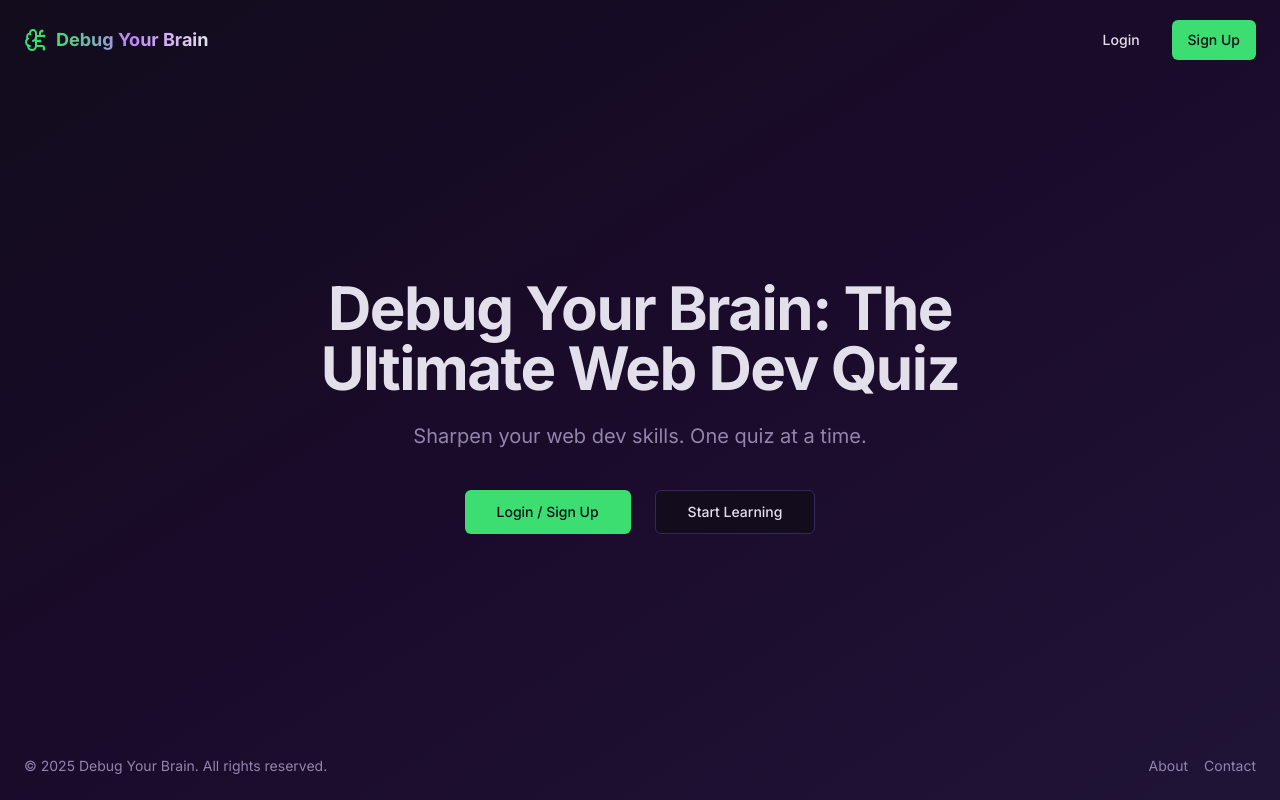
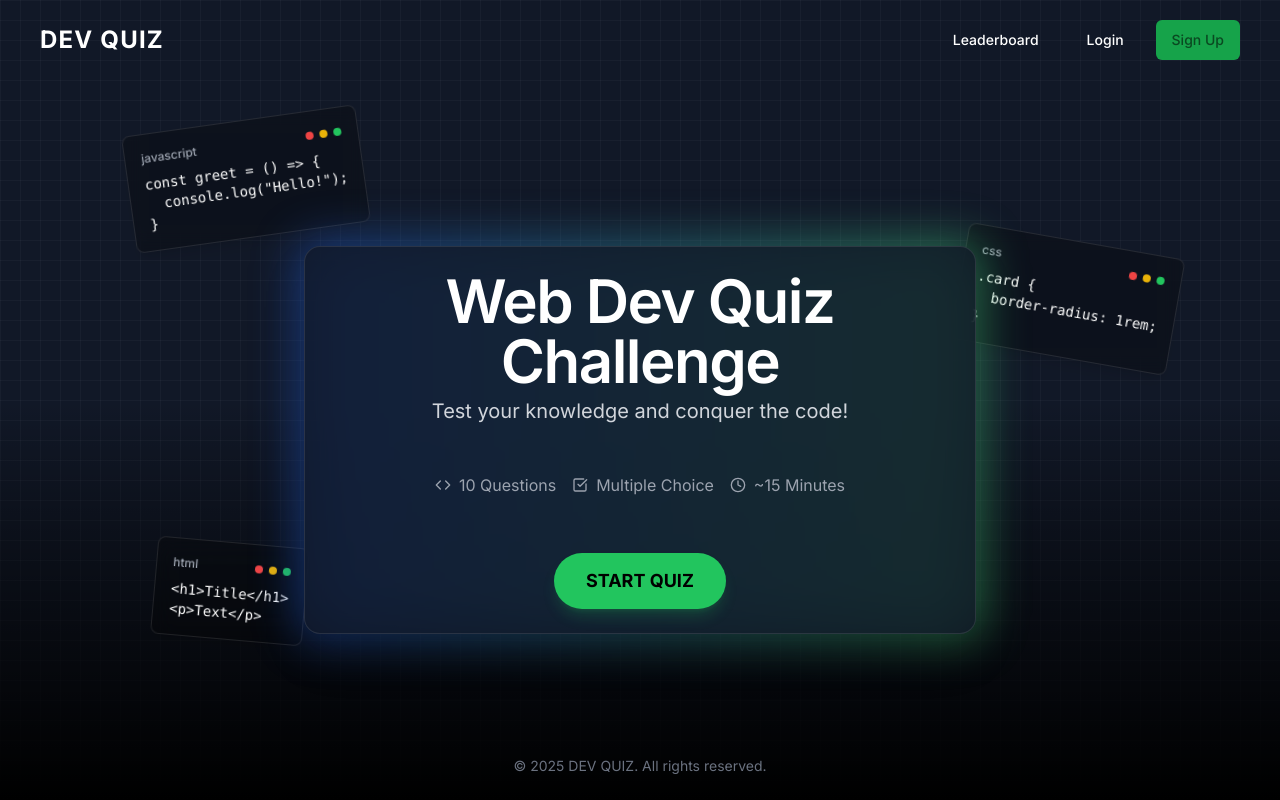
Before and after one commit to nilakshichoudhary1234-code/WEBLEARN, a Next.js app: page / in a window 1280 px wide. Built offline with nearby package versions, Linux system fonts and the light colour scheme.

Commit message:
“Modern desktop hero screen for a ‘Web Dev Quiz Challenge’ website, dark

```diff
--- a/src/app/globals.css
+++ b/src/app/globals.css
@@ -8,73 +8,65 @@ body {
 
 @layer base {
   :root {
-    --background: 260 40% 8%;
-    --foreground: 260 20% 90%;
-    --card: 260 40% 12%;
-    --card-foreground: 260 20% 90%;
-    --popover: 260 40% 12%;
-    --popover-foreground: 260 20% 90%;
-    --primary: 140 70% 55%; /* Terminal Green */
-    --primary-foreground: 260 40% 8%;
-    --secondary: 260 40% 15%;
-    --secondary-foreground: 260 20% 90%;
-    --muted: 260 40% 15%;
-    --muted-foreground: 260 20% 60%;
-    --accent: 260 50% 30%; /* Purple Accent */
-    --accent-foreground: 260 20% 90%;
+    --background: 224 71.4% 4.1%;
+    --foreground: 210 20% 98%;
+
+    --card: 224 71.4% 4.1%;
+    --card-foreground: 210 20% 98%;
+
+    --popover: 224 71.4% 4.1%;
+    --popover-foreground: 210 20% 98%;
+
+    --primary: 142.1 76.2% 36.3%; /* Green */
+    --primary-foreground: 142.1 76.2% 16.3%;
+
+    --secondary: 222.2 47.4% 11.2%;
+    --secondary-foreground: 210 20% 98%;
+
+    --muted: 215 27.9% 16.9%;
+    --muted-foreground: 217.9 10.6% 64.9%;
+
+    --accent: 257.9 86.8% 50.4%; /* Purple */
+    --accent-foreground: 210 20% 98%;
+
     --destructive: 0 62.8% 30.6%;
-    --destructive-foreground: 0 0% 98%;
-    --border: 260 40% 25%;
-    --input: 260 40% 25%;
-    --ring: 140 70% 55%;
-    --chart-1: 220 70% 50%;
-    --chart-2: 160 60% 45%;
-    --chart-3: 30 80% 55%;
-    --chart-4: 280 65% 60%;
-    --chart-5: 340 75% 55%;
+    --destructive-foreground: 0 85.7% 97.3%;
+
+    --border: 215 27.9% 16.9%;
+    --input: 215 27.9% 16.9%;
+    --ring: 142.1 76.2% 36.3%;
+
     --radius: 0.5rem;
-    --sidebar-background: 0 0% 98%;
-    --sidebar-foreground: 240 5.3% 26.1%;
-    --sidebar-primary: 240 5.9% 10%;
-    --sidebar-primary-foreground: 0 0% 98%;
-    --sidebar-accent: 240 4.8% 95.9%;
-    --sidebar-accent-foreground: 240 5.9% 10%;
-    --sidebar-border: 220 13% 91%;
-    --sidebar-ring: 217.2 91.2% 59.8%;
   }
+
   .dark {
-    --background: 260 40% 8%;
-    --foreground: 260 20% 90%;
-    --card: 260 40% 12%;
-    --card-foreground: 260 20% 90%;
-    --popover: 260 40% 12%;
-    --popover-foreground: 260 20% 90%;
-    --primary: 140 70% 55%;
-    --primary-foreground: 260 40% 8%;
-    --secondary: 260 40% 15%;
-    --secondary-foreground: 260 20% 90%;
-    --muted: 260 40% 15%;
-    --muted-foreground: 260 20% 60%;
-    --accent: 260 50% 30%;
-    --accent-foreground: 260 20% 90%;
+    --background: 224 71.4% 4.1%;
+    --foreground: 210 20% 98%;
+
+    --card: 224 71.4% 4.1%;
+    --card-foreground: 210 20% 98%;
+
+    --popover: 224 71.4% 4.1%;
+    --popover-foreground: 210 20% 98%;
+
+    --primary: 142.1 76.2% 36.3%;
+    --primary-foreground: 142.1 76.2% 16.3%;
+
+    --secondary: 222.2 47.4% 11.2%;
+    --secondary-foreground: 210 20% 98%;
+
+    --muted: 215 27.9% 16.9%;
+    --muted-foreground: 217.9 10.6% 64.9%;
+
+    --accent: 257.9 86.8% 50.4%;
+    --accent-foreground: 210 20% 98%;
+
     --destructive: 0 62.8% 30.6%;
-    --destructive-foreground: 0 0% 98%;
-    --border: 260 40% 25%;
-    --input: 260 40% 25%;
-    --ring: 140 70% 55%;
-    --chart-1: 220 70% 50%;
-    --chart-2: 160 60% 45%;
-    --chart-3: 30 80% 55%;
-    --chart-4: 280 65% 60%;
-    --chart-5: 340 75% 55%;
-    --sidebar-background: 240 5.9% 10%;
-    --sidebar-foreground: 240 4.8% 95.9%;
-    --sidebar-primary: 224.3 76.3% 48%;
-    --sidebar-primary-foreground: 0 0% 100%;
-    --sidebar-accent: 240 3.7% 15.9%;
-    --sidebar-accent-foreground: 240 4.8% 95.9%;
-    --sidebar-border: 240 3.7% 15.9%;
-    --sidebar-ring: 217.2 91.2% 59.8%;
+    --destructive-foreground: 0 85.7% 97.3%;
+
+    --border: 215 27.9% 16.9%;
+    --input: 215 27.9% 16.9%;
+    --ring: 142.1 76.2% 36.3%;
   }
 }
 
--- a/src/app/page.tsx
+++ b/src/app/page.tsx
@@ -1,57 +1,162 @@
 import { Button } from '@/components/ui/button';
+import {
+  Card,
+  CardContent,
+  CardDescription,
+  CardFooter,
+  CardHeader,
+  CardTitle,
+} from '@/components/ui/card';
+import { Code, CheckSquare, Clock } from 'lucide-react';
+import Link from 'next/link';
 import { Logo } from '@/components/Logo';
-import Link from 'next/link';
+import {
+  DropdownMenu,
+  DropdownMenuContent,
+  DropdownMenuItem,
+  DropdownMenuTrigger,
+} from '@/components/ui/dropdown-menu';
+import { BarChart, Menu } from 'lucide-react';
+
+const CodeSnippet = ({
+  code,
+  language,
+  className,
+}: {
+  code: string;
+  language: string;
+  className?: string;
+}) => (
+  <div
+    className={`absolute rounded-lg border border-white/10 bg-black/30 p-4 text-sm shadow-lg backdrop-blur-md ${className}`}
+  >
+    <div className="mb-2 flex items-center justify-between">
+      <span className="text-xs font-medium text-gray-400">{language}</span>
+      <div className="flex gap-1.5">
+        <div className="h-2 w-2 rounded-full bg-red-500"></div>
+        <div className="h-2 w-2 rounded-full bg-yellow-500"></div>
+        <div className="h-2 w-2 rounded-full bg-green-500"></div>
+      </div>
+    </div>
+    <pre className="font-code text-white">
+      <code>{code}</code>
+    </pre>
+  </div>
+);
 
 export default function Home() {
   return (
-    <div className="flex min-h-screen flex-col bg-gradient-to-br from-background via-purple-950/20 to-accent/30">
-      <header className="container mx-auto flex h-20 items-center justify-between px-4 md:px-6">
-        <Logo />
+    <div className="relative flex min-h-screen w-full flex-col items-center justify-center overflow-hidden bg-gray-900 text-white">
+      {/* Background Grid and Gradients */}
+      <div className="absolute inset-0 z-0">
+        <div
+          className="absolute inset-0 bg-gray-900"
+          style={{
+            backgroundImage:
+              'linear-gradient(rgba(255, 255, 255, 0.03) 1px, transparent 1px), linear-gradient(90deg, rgba(255, 255, 255, 0.03) 1px, transparent 1px)',
+            backgroundSize: '20px 20px',
+          }}
+        ></div>
+        <div className="absolute bottom-0 left-0 right-0 h-1/2 bg-gradient-to-t from-black to-transparent"></div>
+      </div>
+
+      {/* Header */}
+      <header className="absolute top-0 z-20 flex h-20 w-full items-center justify-between px-6 md:px-10">
+        <Link
+          href="/"
+          className="text-2xl font-bold tracking-wider text-white font-headline"
+        >
+          DEV QUIZ
+        </Link>
         <nav className="flex items-center gap-4">
+          <Link href="/leaderboard" className="hidden sm:block">
+            <Button variant="ghost" className="text-white hover:bg-white/10">
+              Leaderboard
+            </Button>
+          </Link>
           <Button variant="ghost" asChild>
             <Link href="/auth">Login</Link>
           </Button>
-          <Button asChild>
+          <Button asChild className="bg-primary hover:bg-primary/90">
             <Link href="/auth">Sign Up</Link>
           </Button>
+          <DropdownMenu>
+            <DropdownMenuTrigger asChild className="sm:hidden">
+              <Button variant="ghost" size="icon">
+                <Menu className="h-5 w-5" />
+              </Button>
+            </DropdownMenuTrigger>
+            <DropdownMenuContent align="end">
+              <DropdownMenuItem asChild>
+                <Link href="/leaderboard">Leaderboard</Link>
+              </DropdownMenuItem>
+            </DropdownMenuContent>
+          </DropdownMenu>
         </nav>
       </header>
 
-      <main className="flex flex-1 items-center">
-        <div className="container mx-auto px-4 text-center md:px-6">
-          <div className="mx-auto max-w-3xl">
-            <h1 className="text-4xl font-bold tracking-tight text-foreground sm:text-5xl md:text-6xl font-headline">
-              Debug Your Brain: The Ultimate Web Dev Quiz
-            </h1>
-            <p className="mt-6 text-lg leading-8 text-muted-foreground md:text-xl">
-              Sharpen your web dev skills. One quiz at a time.
-            </p>
-            <div className="mt-10 flex items-center justify-center gap-x-6">
-              <Button size="lg" asChild>
-                <Link href="/auth">Login / Sign Up</Link>
+      {/* Floating Code Snippets */}
+      <div className="absolute inset-0 z-10 hidden md:block">
+        <CodeSnippet
+          code={`const greet = () => {\n  console.log("Hello!");\n}`}
+          language="javascript"
+          className="top-[15%] left-[10%] rotate-[-8deg]"
+        />
+        <CodeSnippet
+          code={`.card {\n  border-radius: 1rem;\n}`}
+          language="css"
+          className="top-[30%] right-[8%] rotate-[10deg]"
+        />
+        <CodeSnippet
+          code={`<h1>Title</h1>\n<p>Text</p>`}
+          language="html"
+          className="bottom-[20%] left-[12%] rotate-[5deg]"
+        />
+      </div>
+
+      <main className="z-10 mt-20 flex flex-1 items-center justify-center p-4">
+        <div className="relative w-full max-w-2xl">
+          <div className="absolute -inset-1 rounded-2xl bg-gradient-to-r from-blue-600 to-green-400 opacity-50 blur-xl"></div>
+          <Card className="relative rounded-2xl border-white/10 bg-gray-900/80 shadow-2xl backdrop-blur-lg">
+            <CardHeader className="text-center">
+              <CardTitle className="font-headline text-4xl tracking-tight text-white sm:text-5xl md:text-6xl">
+                Web Dev Quiz Challenge
+              </CardTitle>
+              <CardDescription className="mt-4 text-lg text-gray-300 md:text-xl">
+                Test your knowledge and conquer the code!
+              </CardDescription>
+            </CardHeader>
+            <CardContent className="mt-6 flex flex-col items-center justify-center gap-4 text-center sm:flex-row">
+              <div className="flex items-center gap-2 text-gray-400">
+                <Code className="h-4 w-4" />
+                <span>10 Questions</span>
+              </div>
+              <div className="flex items-center gap-2 text-gray-400">
+                <CheckSquare className="h-4 w-4" />
+                <span>Multiple Choice</span>
+              </div>
+              <div className="flex items-center gap-2 text-gray-400">
+                <Clock className="h-4 w-4" />
+                <span>~15 Minutes</span>
+              </div>
+            </CardContent>
+            <CardFooter className="mt-8 flex justify-center">
+              <Button
+                size="lg"
+                asChild
+                className="h-14 w-full max-w-xs rounded-full bg-green-500 text-lg font-bold text-black shadow-lg shadow-green-500/20 transition-all hover:bg-green-400 hover:shadow-green-400/30 sm:w-auto"
+              >
+                <Link href="/modules">START QUIZ</Link>
               </Button>
-              <Button size="lg" variant="outline" asChild>
-                <Link href="/modules">Start Learning</Link>
-              </Button>
-            </div>
-          </div>
+            </CardFooter>
+          </Card>
         </div>
       </main>
 
-      <footer className="container mx-auto py-6 px-4 md:px-6">
-        <div className="flex flex-col items-center justify-between gap-4 md:flex-row">
-          <p className="text-sm text-muted-foreground">
-            &copy; {new Date().getFullYear()} Debug Your Brain. All rights reserved.
-          </p>
-          <div className="flex gap-4">
-            <Link href="#" className="text-sm text-muted-foreground hover:text-foreground">
-              About
-            </Link>
-            <Link href="#" className="text-sm text-muted-foreground hover:text-foreground">
-              Contact
-            </Link>
-          </div>
-        </div>
+      <footer className="absolute bottom-0 z-20 py-6 px-4 md:px-6">
+        <p className="text-center text-sm text-gray-500">
+          &copy; {new Date().getFullYear()} DEV QUIZ. All rights reserved.
+        </p>
       </footer>
     </div>
   );
--- a/src/components/Logo.tsx
+++ b/src/components/Logo.tsx
@@ -5,7 +5,7 @@ export function Logo() {
   return (
     <Link href="/" className="flex items-center gap-2 text-lg font-bold">
       <BrainCircuit className="h-6 w-6 text-primary" />
-      <span className="font-headline text-transparent bg-clip-text bg-gradient-to-r from-primary via-purple-400 to-accent-foreground">Debug Your Brain</span>
+      <span className="font-headline text-transparent bg-clip-text bg-gradient-to-r from-primary via-purple-400 to-accent-foreground">DEV QUIZ</span>
     </Link>
   );
 }
```
